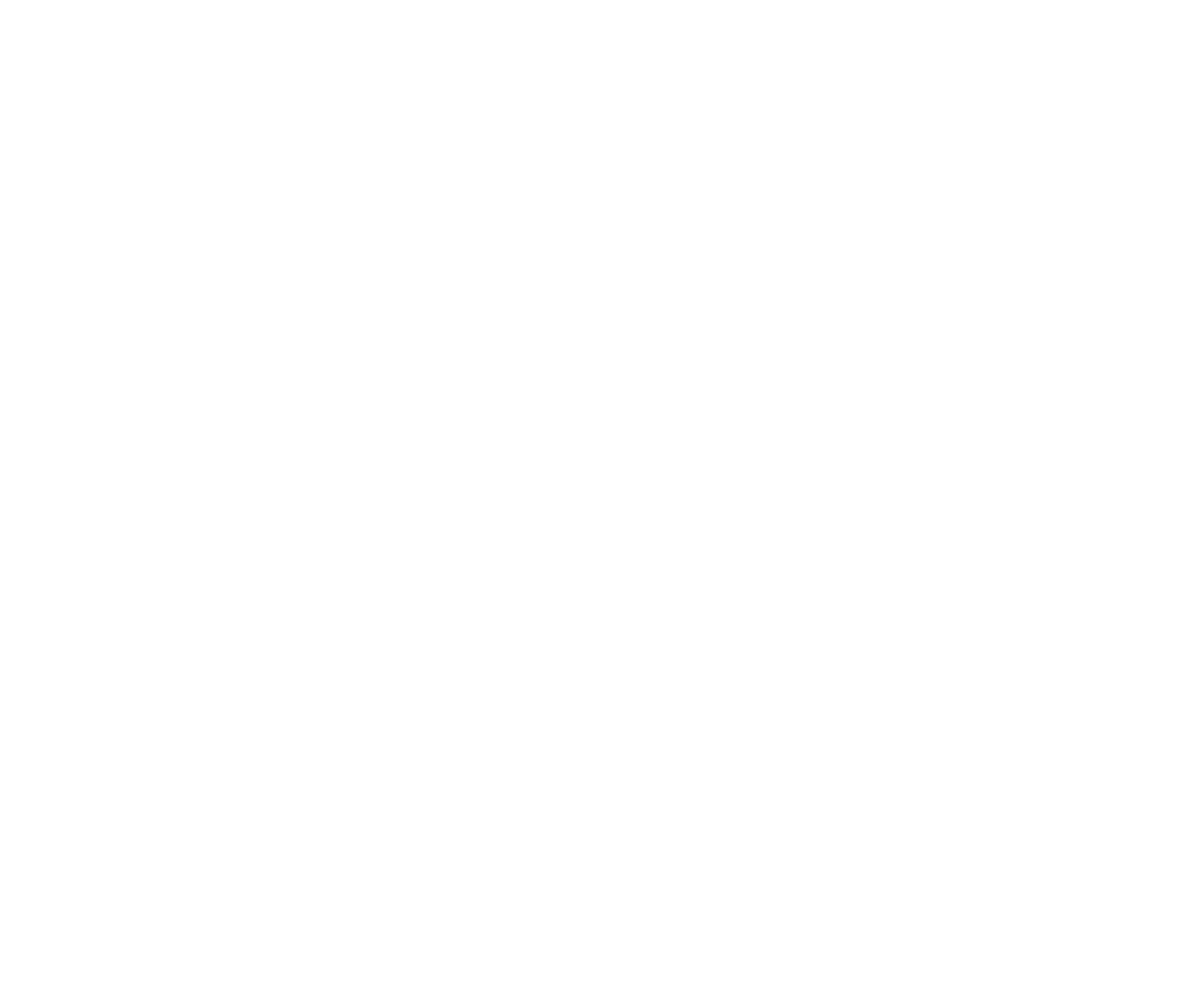
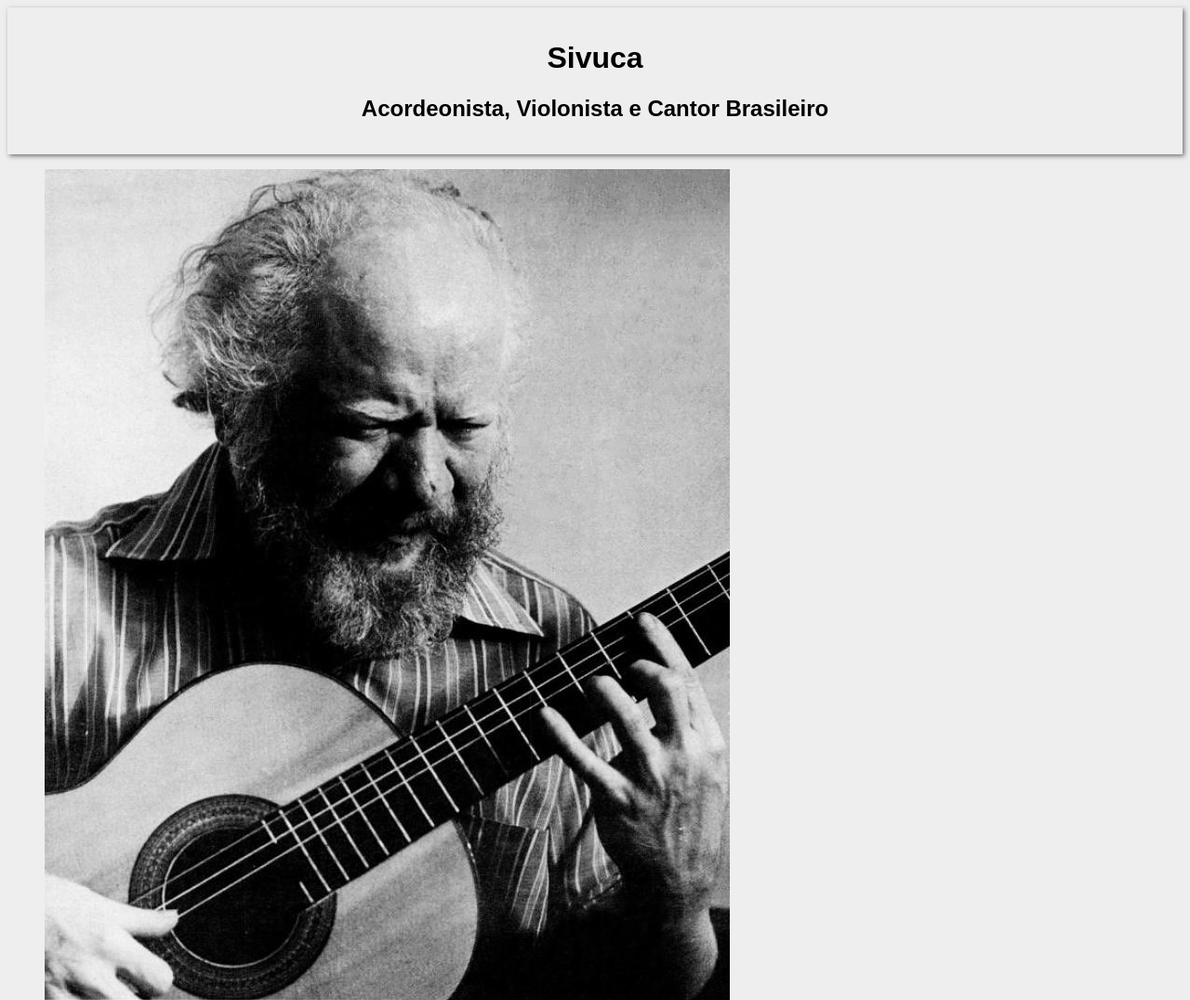
Before and after one commit to gabrielssa/sivuca-tribute-page, a plain HTML site: page index.html in a window 1280 px wide. Shown: the top 1076 px of the page at 93% size. Before the commit the page ends 800 px from the top, so only its background shows below. Drawn offline with Linux system fonts and the light colour scheme.

Commit message:
header & image

```diff
--- /dev/null
+++ b/assets/css/style.css
@@ -0,0 +1,11 @@
+body{
+    font-family: Arial, Helvetica, sans-serif;
+    background-color: #eee;
+}
+
+header{
+    text-align: center;
+    box-shadow: 2px 2px 5px rgb(119, 118, 118);
+    padding-top: 15px;
+    padding-bottom: 15px;
+}
--- a/index.html
+++ b/index.html
@@ -1,11 +1,21 @@
 <!DOCTYPE html>
 <html lang="pt-BR">
 <head>
-    <meta charset="UTF-8">
-    <meta name="viewport" content="width=device-width, initial-scale=1.0">
+    <meta charset="UTF-8"/>
+    <meta name="viewport" content="width=device-width, initial-scale=1.0"/>
     <title>Página de tributo a Sivuca</title>
+    <link rel="stylesheet" type="text/css" href="./assets/css/style.css"/>
 </head>
 <body>
-
+    <header>
+        <h1>Sivuca</h1>
+        <h2>Acordeonista, Violonista e Cantor Brasileiro</h2>
+    </header>
+    <section>
+        <figure>
+            <img src="./assets/images/1.png" alt="sivuca tocando acordeon"/>
+            <figcaption>Sivuca tocando um dos seus intrumentos preferidos</figcaption>
+        </figure>
+    </section>
 </body>
 </html>
```
Also changed, not shown: assets/images/1.png (added).
